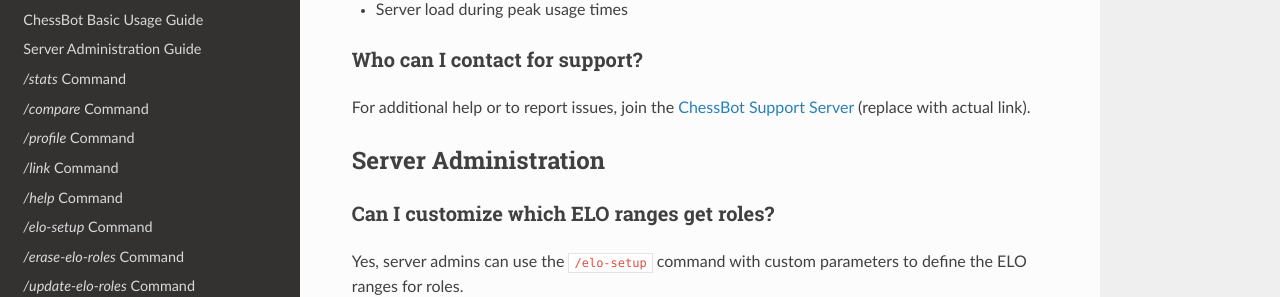
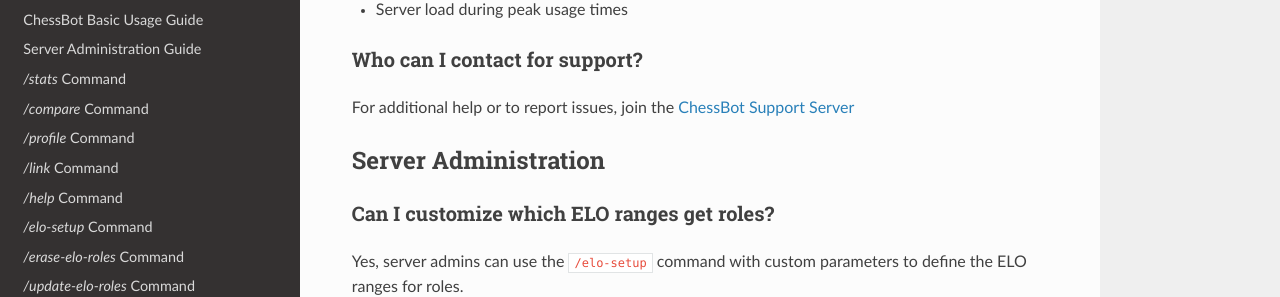
Before and after one commit to Thaotter/chessbot_docs, a Sphinx documentation site: the page built from docs/source/faq.rst, in a window 1280 px wide and 900 px high, scrolled down 2345 px. Shown: the part 191-488 px from the top of the window. Built offline with Sphinx 7.4.7 and the Read the Docs theme 3.1.0, drawn with Linux system fonts in a browser that asks for light colours.

Commit message:
Update faq.rst

```diff
--- a/docs/source/faq.rst
+++ b/docs/source/faq.rst
@@ -98,7 +98,7 @@
 
 Who can I contact for support?
 ^^^^^^^^^^^^^^^^^^^^^^^^^^^^
-For additional help or to report issues, join the `ChessBot Support Server <https://discord.gg/chessbot>`_ (replace with actual link).
+For additional help or to report issues, join the `ChessBot Support Server <https://discord.gg/tAEBJPYd3a>`_
 
 Server Administration
 ------------------
```
